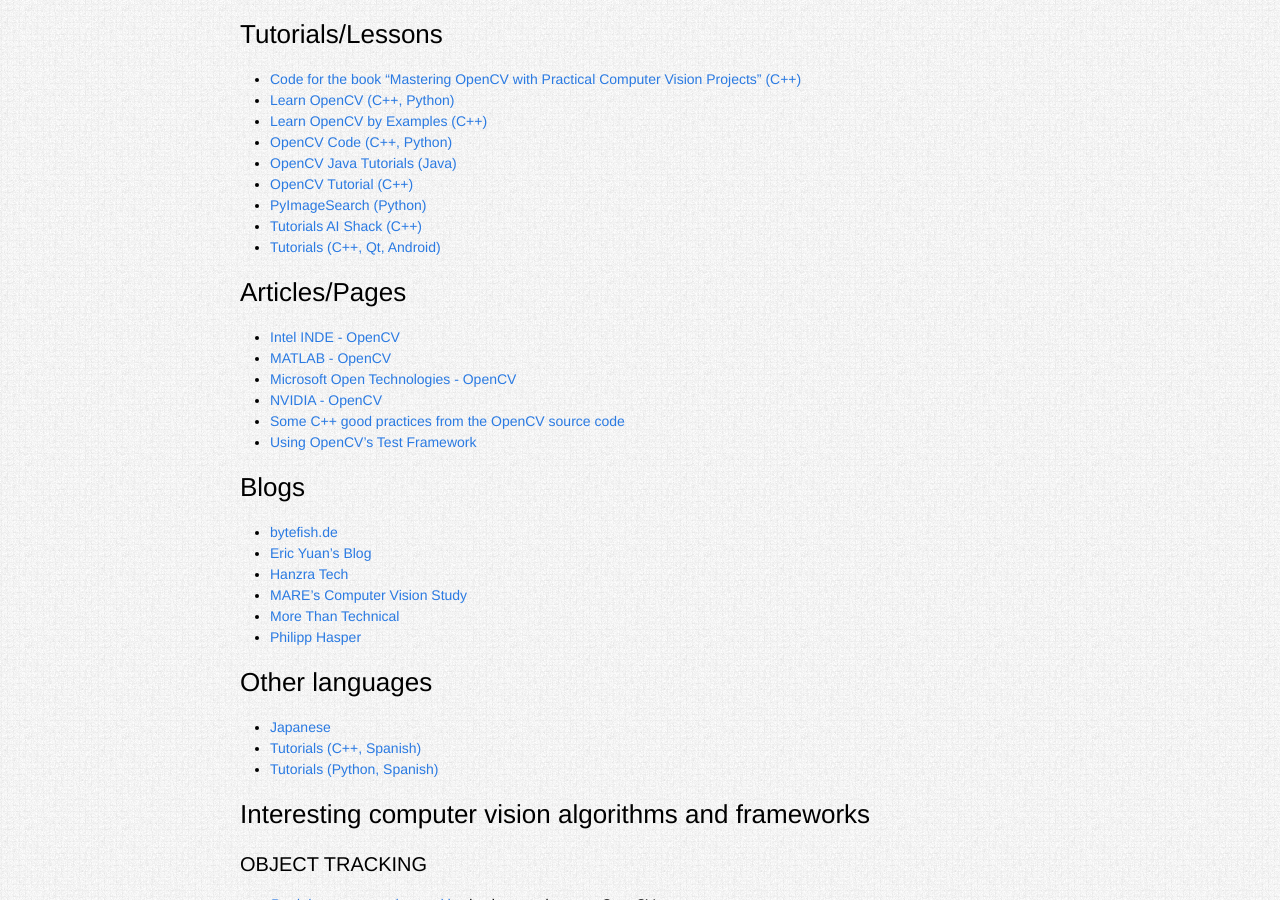
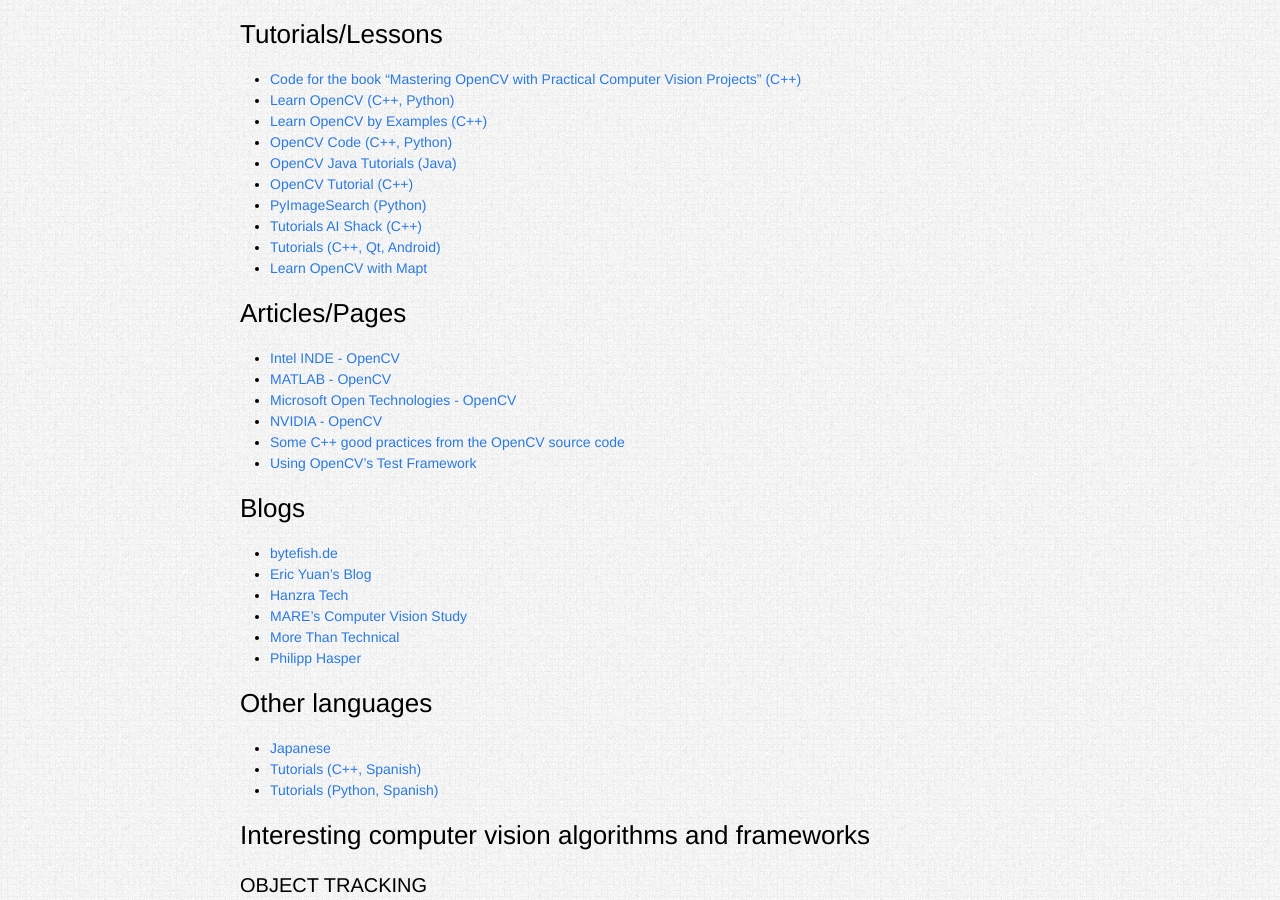
Before and after one commit to opencv-infrastructure/opencv.org, a Jekyll site: the page built from links.md, in a window 1280 px wide and 900 px high, scrolled down 391 px. Built offline with Jekyll 4.4.1, drawn with Linux system fonts in a browser that asks for light colours.

Commit message:
Update links.md (#15)

```diff
--- a/links.md
+++ b/links.md
@@ -25,6 +25,7 @@
 *   [PyImageSearch (Python)](http://www.pyimagesearch.com/)
 *   [Tutorials AI Shack (C++)](http://aishack.in/tutorials/)
 *   [Tutorials (C++, Qt, Android)](http://amin-ahmadi.com/category/tutorials/opencv-tutorials/)
+*   [Learn OpenCV with Mapt](https://www.packtpub.com/mapt/search_results?query=OpenCV&ss_cck_field_available=Available,Early%20Access)
 
 ### Articles/Pages
 
```
